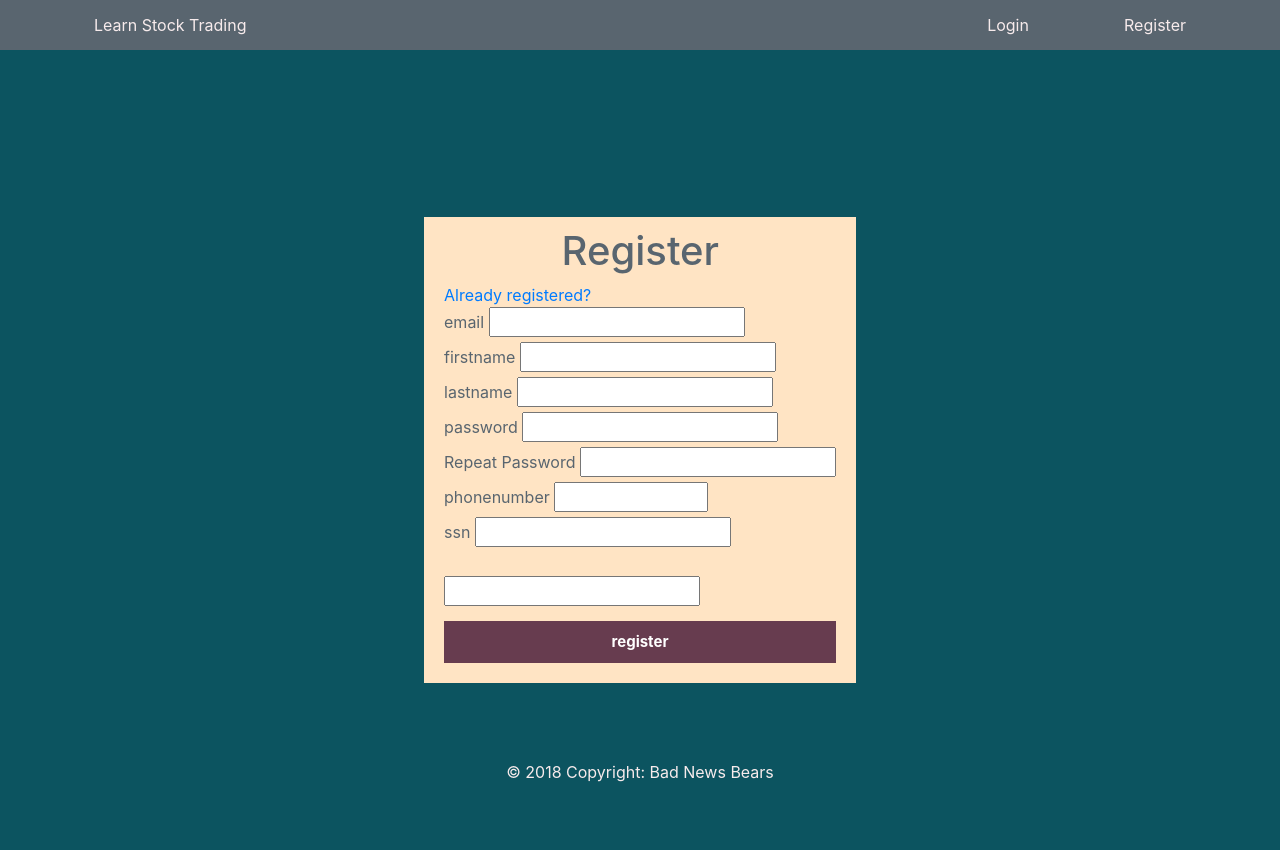
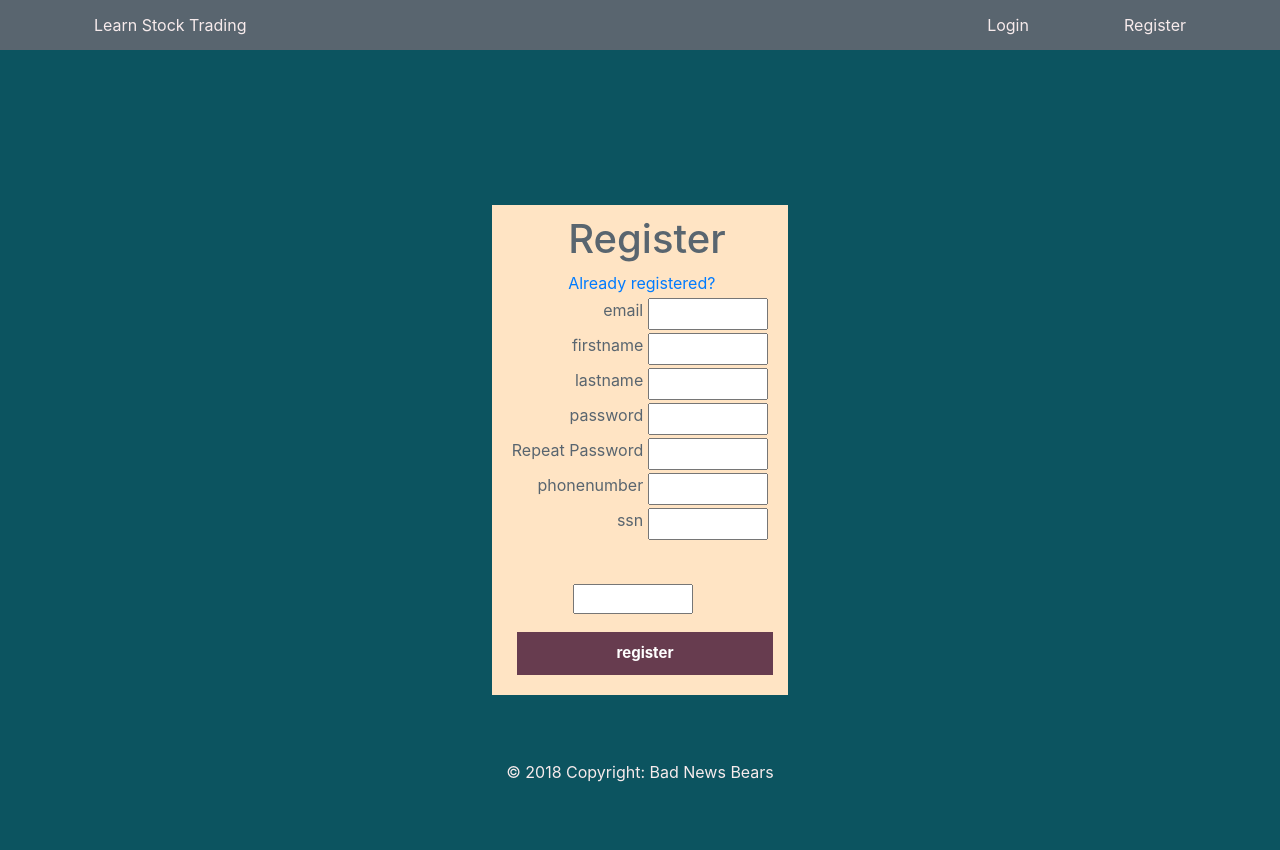
Before and after one commit to ShyamW/StockTradingApp, a Flask app: template templates/register.html in a window 1280 px wide. Run offline with Flask 2, Linux system fonts and the light colour scheme; the template is opened without the code that fills it: values that come from a table or form of the project are taken from there, others are empty; parts of the project's set-up code (start-up, migrations or seed data) failed here and were passed over; some libraries are stand-ins or nearby versions.

```diff
--- a/static/general.css
+++ b/static/general.css
@@ -46,6 +46,14 @@
     line-height: 20px;
     cursor: pointer;
     transition: 0.3s;
+}
+
+.input-form-center{
+    align-items: center;
+    justify-content: center;
+    margin-bottom: 3px;
+    margin-top:10px;
+    margin-left:22%;
 }
 
 .grid-topbar{
@@ -110,7 +118,7 @@
 }
 
 #form-register{
-    margin-left:30%;
+    margin-left:22%;
 }
 
 .welcome{
@@ -154,3 +162,19 @@
     text-decoration: none;
     margin: 15px 30px;
 }
+
+.right-align{
+    margin-left:22%;
+}
+
+input{
+    width:120px;
+    margin-left: 5px;
+}
+
+.input-form{
+    display:flex;
+    justify-content: flex-end;
+    margin-bottom: 3px;
+    margin-top:3px;
+}
--- a/templates/register.html
+++ b/templates/register.html
@@ -4,33 +4,51 @@
     <div class="register-flex">
         <div class="form-container form-register-header">
             <h1 id = "form-register">Register</h1>
-            <a href="/login">Already registered?</a>
+            <a href="/login" class = "right-align">Already registered?</a>
             <form name="registerForm" action="/register" method="POST">
                 {{ form.hidden_tag() }}
+                <div class="input-form">
                 {{ form.email.label }} {{ form.email(size=20) }} <br>
+                </div>
                 {% for error in form.email.errors %}
                     <span class="field-errors">{{ error }}</span> <br />
                     {% endfor %}
+                <div class="input-form">
                 {{ form.firstname.label }} {{ form.firstname(size=20) }} <br>
+                </div>
+                <div class="input-form">
                 {{ form.lastname.label }} {{ form.lastname(size=20) }} <br>
+                </div>
+                <div class="input-form">
                 {{ form.password.label }} {{ form.password(size=20) }} <br>
+                </div>
                 {% for error in form.password.errors %}
                     <span class="field-errors">{{ error }}</span> <br />
                     {% endfor %}
+                <div class="input-form">
                 {{ form.password2.label }} {{ form.password2(size=20) }} <br>
+                </div>
                 {% for error in form.password2.errors %}
                     <span class="field-errors">{{ error }}</span> <br />
                     {% endfor %}
+                <div class="input-form">
                 {{ form.phonenumber.label }} {{ form.phonenumber(size=10) }} <br>
+                </div>
                 {% for error in form.phonenumber.errors %}
                     <span class="field-errors">{{ error }}</span> <br />
                     {% endfor %}
+                <div class="input-form">
                 {{ form.ssn.label }} {{ form.ssn(size=20) }} <br>
+                </div>
                 {% for error in form.ssn.errors %}
                     <span class="field-errors">{{ error }}</span> <br />
                     {% endfor %}
+                <div class="input-form-center">
                 {{ captcha() }} <br>
+                </div>
+                <div class="input-form-center">
                 <input type="text" name="captcha"> <br>
+                </div>
                 <div class="submit">
                     <input type="submit" value="register" id="button-blue"/>
                 </div>
```
Also changed, not shown: Models/test.db.
